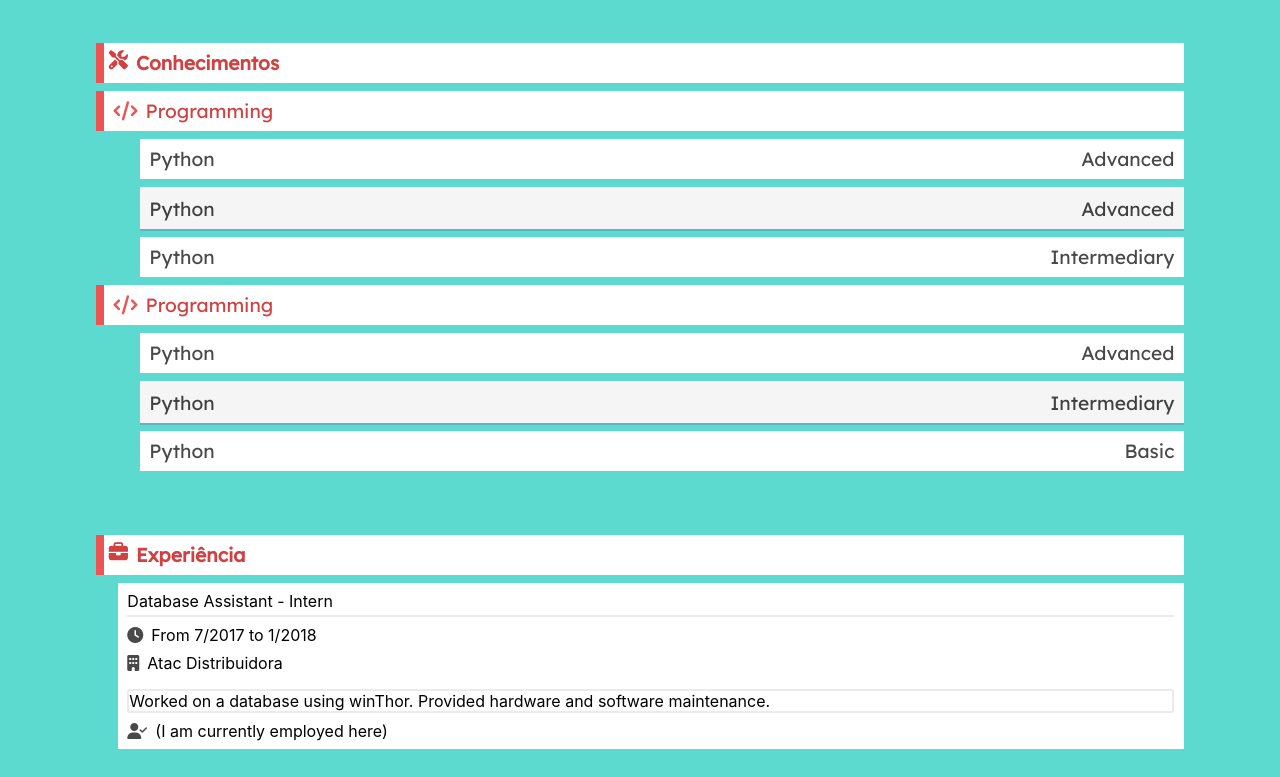
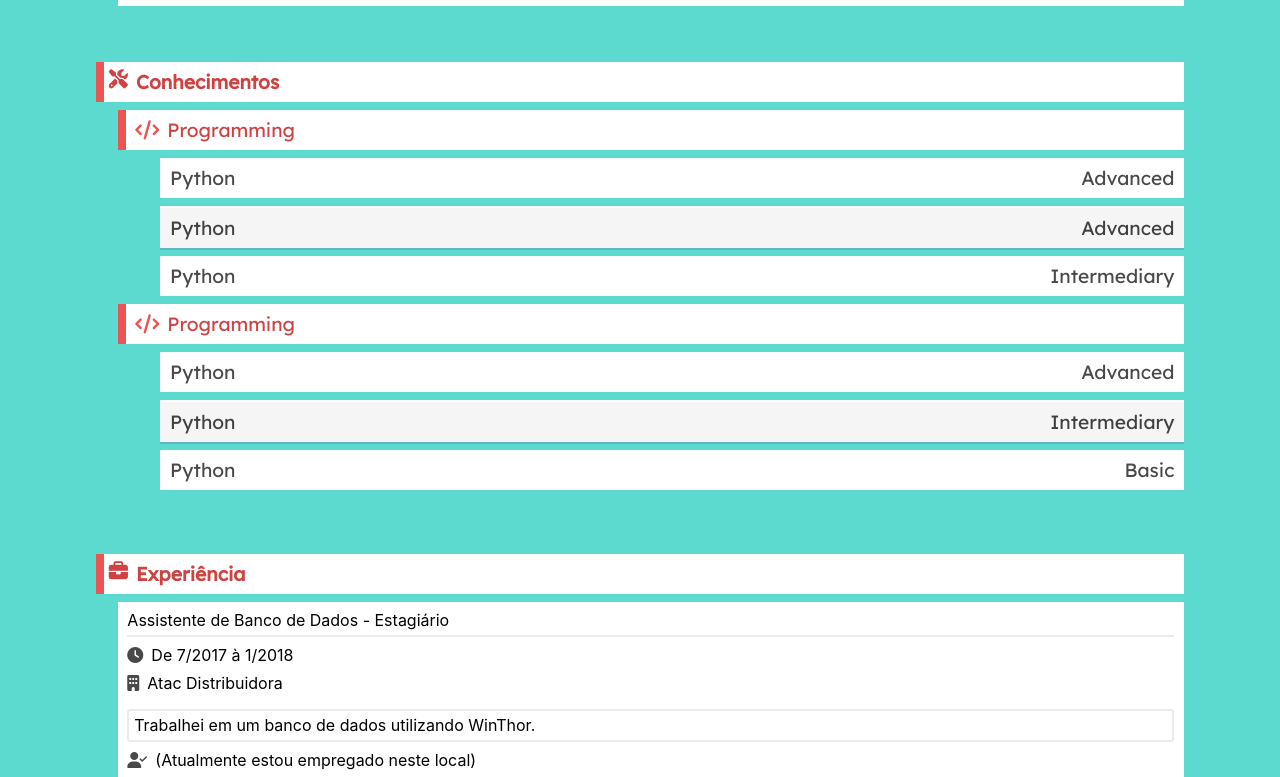
Before and after one commit to Vinesma/portfolio-website-v2, a React (Create React App) app in the folder client/: page /resume_pt in a window 1280 px wide. Shown: the part 843-1620 px from the top of the page. Built offline with nearby package versions, Linux system fonts and the light colour scheme; a web font is replaced by a local one.

Commit message:
+Resume basically done

```diff
--- a/client/src/components/ExperienceSection.js
+++ b/client/src/components/ExperienceSection.js
@@ -11,24 +11,29 @@ export default function ExperienceSection(props) {
 
     return (
         <div className="inline">
-            <div className="container">
+            <div className={ props.index > 0 ? 'container space-top-med' : 'container' }>
                 <div>
                     <p className="u-bottom-solid-border-l">
-                        { experience.title }
-                        { experience.type !== '' ? ' - ' + experience.type : null }
+                        { language === 'EN' ? experience.title : experience.title_pt }
+                        { experience.type !== ''
+                        ? language === 'EN' ? ' - ' + experience.type : ' - ' + experience.type_pt
+                        : null
+                        }
                     </p>
                     { experience.from !== null && experience.to !== null
                     ?
                         <span className="space-top-small flex vertical-align-center">
                             <i className="fas fa-clock u-icon"></i>
                             <p>
-                                { 'From ' + dateConvert(experience.from) +
-                                ' to ' + dateConvert(experience.to) }
+                                { language === 'EN'
+                                ? 'From ' + dateConvert(experience.from) + ' to ' + dateConvert(experience.to)
+                                : 'De ' + dateConvert(experience.from) + ' à ' + dateConvert(experience.to)
+                                }
                             </p>
                         </span>
                     : null
                     }
-                    { experience.company !== null
+                    { experience.company !== ''
                     ?
                         <span className="space-top-small flex vertical-align-center">
                             <i className="fas fa-building u-icon"></i>
@@ -37,12 +42,18 @@ export default function ExperienceSection(props) {
                     : null
                     }
                 </div>
-                    <div className="space-top-med u-border width-full">
-                        { experience.comment }
+                    <div className="space-top-med u-border width-full add-pad">
+                        { language === 'EN' ? experience.comment : experience.comment_pt }
                     </div>
                     { experience.currentlyEmployed
                     ?
-                        <p className="space-top-small"><i className="fas fa-user-check u-icon"></i>(I am currently employed here)</p>
+                        <p className="space-top-small">
+                            <i className="fas fa-user-check u-icon"></i>
+                            { language === 'EN'
+                            ? '(I am currently employed here)'
+                            : '(Atualmente estou empregado neste local)'
+                            }
+                        </p>
                     :
                         null
                     }
--- a/client/src/components/UserData.js
+++ b/client/src/components/UserData.js
@@ -58,7 +58,7 @@ export default function UserData(props){
                         <div className="flex vertical-align-center">
                         <i className="fas fa-square-full s-icon"></i>
                         <span className="left-solid-border-l width-full">
-                            { educationItem.school !== null
+                            { educationItem.school !== ''
                             ?
                                 <span className="flex vertical-align-center u-bottom-solid-border-l">
                                     <i className="fas fa-school u-icon"></i>
@@ -66,7 +66,7 @@ export default function UserData(props){
                                 </span>
                             : null
                             }
-                            { educationItem.degree !== null && educationItem.degree_pt !== null
+                            { educationItem.degree !== '' && educationItem.degree_pt !== ''
                             ?
                                 <p className="space-top-small">
                                     { language === 'EN'
@@ -94,9 +94,13 @@ export default function UserData(props){
                                 </p>
                             : null
                             }
-                            { educationItem.description !== null
+                            { educationItem.description !== ''
                             ?
-                                <p className="space-top-med u-border width-full">{ language === 'EN' ? educationItem.description : educationItem.description_pt}</p>
+                                <p
+                                className="space-top-med u-border width-full add-pad"
+                                >
+                                { language === 'EN' ? educationItem.description : educationItem.description_pt}
+                                </p>
                             : null
                             }
                         </span>
--- a/client/src/pages/Projects.js
+++ b/client/src/pages/Projects.js
@@ -14,8 +14,7 @@ export default class Projects extends Component {
 
         axios.get('https://api.github.com/users/Vinesma/repos')
         .then(res => {
-            let sortedRepos = res.data;
-            sortedRepos = this.sortReposByDate(sortedRepos);
+            let sortedRepos = this.sortReposByDate(res.data);
             this.setState({ loading: false });
             this.setState({ repositories: sortedRepos });
         })
--- a/client/src/pages/Resume.js
+++ b/client/src/pages/Resume.js
@@ -45,6 +45,10 @@ class Resume extends Component {
             },
         ],
         others: [
+            {
+                description: 'Driver\'s licence',
+                description_pt: 'Carteira de Habilitação, tipo B'
+            },
             {
                 description: 'Driver\'s licence',
                 description_pt: 'Carteira de Habilitação, tipo B'
@@ -99,14 +103,16 @@ class Resume extends Component {
         experience: [
             {
                 title: 'Database Assistant',
+                title_pt: 'Assistente de Banco de Dados',
                 type: 'Intern',
+                type_pt: 'Estagiário',
                 company: 'Atac Distribuidora',
                 comment: 'Worked on a database using winThor. Provided hardware and software maintenance.',
-                comment_pt: 'Worked on a database using winThor. Provided hardware and software maintenance.',
+                comment_pt: 'Trabalhei em um banco de dados utilizando WinThor.',
                 from: '2017-08-01T00:00:00.000+00:00',
                 to: '2018-02-01T00:00:00.000+00:00',
                 currentlyEmployed: true,
-            }
+            },
         ],
     }
 
@@ -133,6 +139,8 @@ class Resume extends Component {
                     <i className="fas fa-tools p-icon"></i>
                     <h4>{ language === 'EN' ? 'Skills' : 'Conhecimentos' }</h4>
                 </div>
+                <div className="inline">
+                    <div className="container-no-bg">
                         { this.state.skillCategory.map(skillCategory => (
                             <SkillSection
                             key={skillCategory._id}
@@ -140,6 +148,8 @@ class Resume extends Component {
                             />
                         ))
                         }
+                    </div>
+                </div>
             </section>
             <section className="space-top-section-med pad">
                 { this.state.loadingExperiences
@@ -152,9 +162,10 @@ class Resume extends Component {
                     </h4>
                 </div>
                 }
-                { this.state.experience.map(experience => (
+                { this.state.experience.map((experience, index) => (
                     <ExperienceSection
                     key={ experience._id }
+                    index={index}
                     experience={ experience }
                     language={ language }
                     />
@@ -168,7 +179,7 @@ class Resume extends Component {
                 </div>
                 <div className="inline">
                     { this.state.others.map((item, index) => (
-                        <div className="container">
+                        <div className={ index > 0 ? 'container space-top-med' : 'container'}>
                             <p>
                             { language === 'EN'
                             ? item.description
--- a/client/src/styles/_generics.scss
+++ b/client/src/styles/_generics.scss
@@ -12,6 +12,12 @@
     }
 }
 
+.container-no-bg {
+    @extend .container;
+    padding: 0;
+    background-color: transparent;
+}
+
 .inline {
     display: flex;
     flex-wrap: wrap;
@@ -20,7 +26,7 @@
     padding: 0;
 }
 
-.inline .container {
+.inline .container,.inline .container-no-bg{
     width: 98%;
 
     @media only screen and (max-width: $medium-screen) {
@@ -37,6 +43,10 @@
 
 .width-full{
     width: 100%;
+}
+
+.add-pad{
+    padding: 0.3rem;
 }
 
 /* SECTION */
```
Lines whose indentation alone changed are shown as unchanged.
